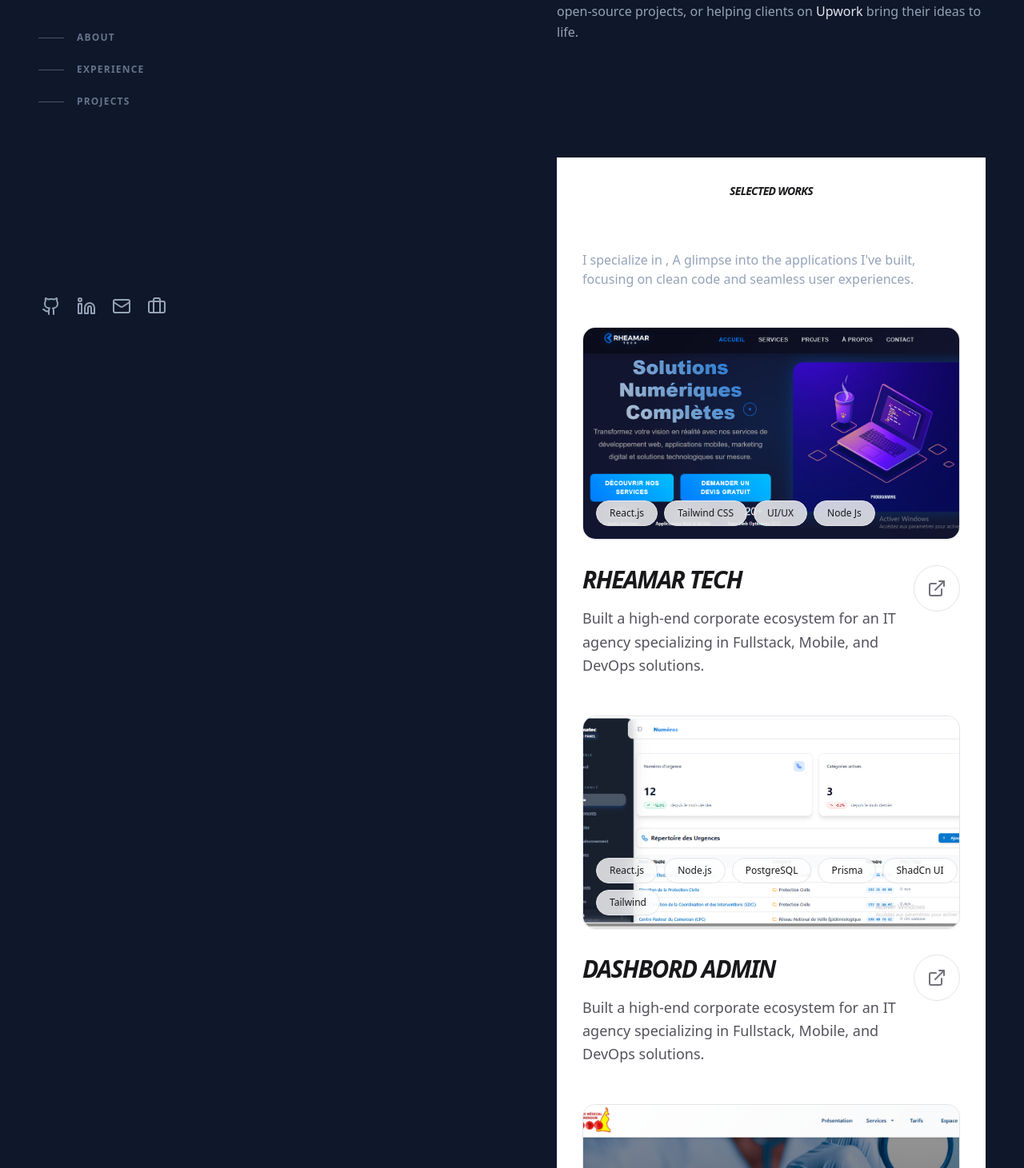
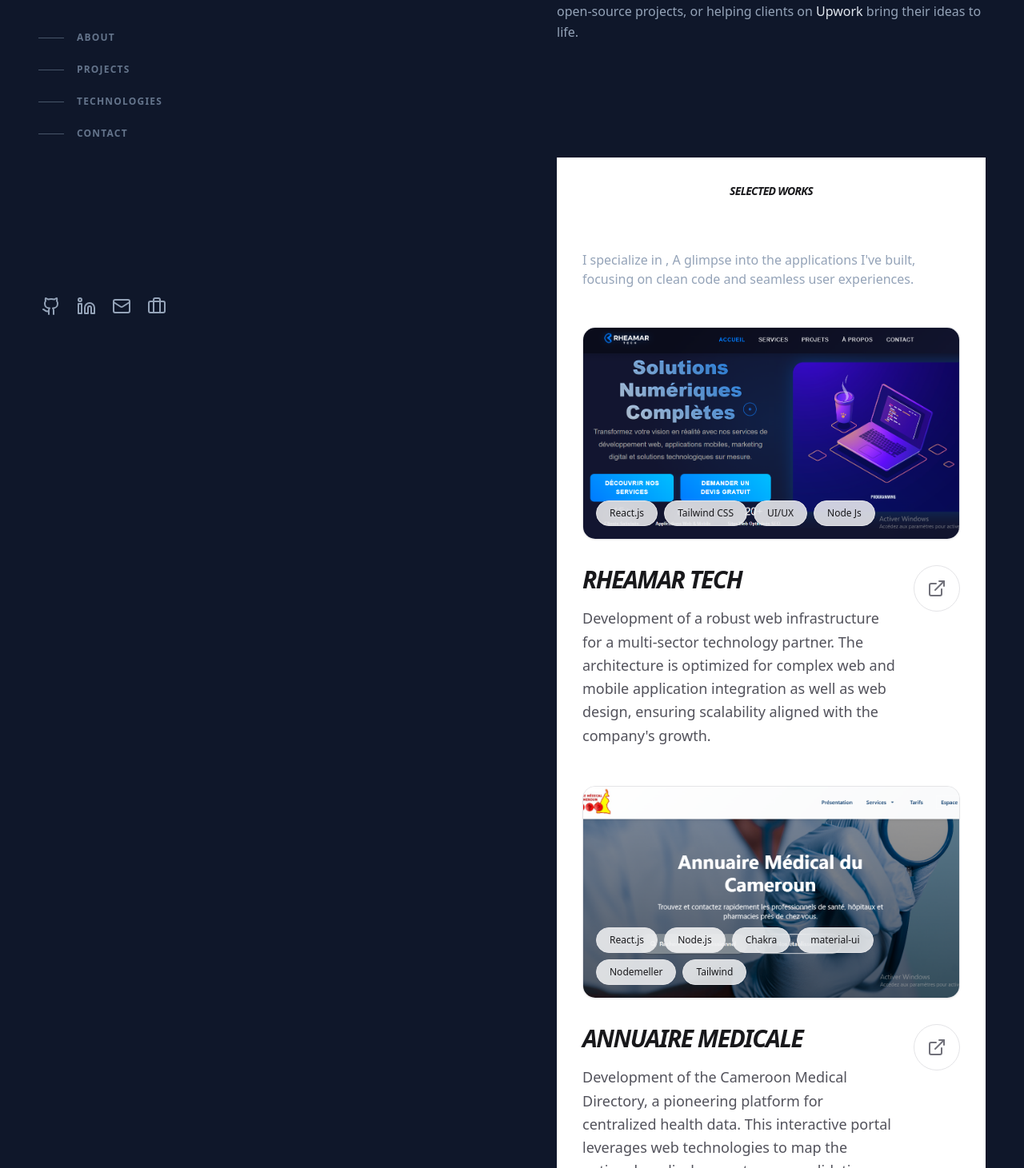
Before and after one commit to lydie2025/portfolio, a React (Vite) app: page / in a window 1280 px wide. Shown: the part 309-1770 px from the top of the page at 80% size. Built offline with nearby package versions, Linux system fonts and the light colour scheme.

Commit message:
ajouts des modifications

```diff
--- a/package.json
+++ b/package.json
@@ -22,7 +22,7 @@
     "react-dom": "^19.2.0",
     "react-hook-form": "^7.72.1",
     "react-icons": "^5.6.0",
-    "react-router-dom": "^7.13.1",
+    "react-router-dom": "^7.14.1",
     "sonner": "^2.0.7",
     "tailwind-merge": "^3.5.0",
     "tailwindcss-animate": "^1.0.7",
--- a/src/components/LeftPanel.tsx
+++ b/src/components/LeftPanel.tsx
@@ -1,4 +1,5 @@
 import { Github, Linkedin, Mail, Briefcase } from 'lucide-react';
+import { NavLink } from 'react-router-dom';
 
 const LeftPanel = () => {
   return (
@@ -16,14 +17,19 @@
 
         <nav className="hidden lg:block" aria-label="In-page jump links">
           <ul className="mt-16 w-max">
-            {['About', 'Experience', 'Projects'].map((item) => (
-              <li key={item}>
-                <a className="group flex items-center py-3" href={`#${item.toLowerCase()}`}>
+            {[
+            { label: 'About', href: '/about' },
+            { label: 'Projects', href: '/projects' },
+            { label: 'Technologies', href: '/technologie' },
+            { label: 'Contact', href: '/contact' },
+            ].map((item) => (
+              <li key={item.label}>
+                <NavLink className="group flex items-center py-3" to={item.href}>
                   <span className="mr-4 h-px w-8 bg-slate-600 transition-all group-hover:w-16 group-hover:bg-slate-200 motion-reduce:transition-none"></span>
                   <span className="text-xs font-bold uppercase tracking-widest text-slate-500 group-hover:text-slate-200">
-                    {item}
+                    {item.label}
                   </span>
-                </a>
+                </NavLink>
               </li>
             ))}
           </ul>
@@ -42,7 +48,7 @@
           </a>
         </li>
         <li>
-          <a className="block text-slate-400 hover:text-slate-200 transition-colors" href="mailto:ton@email.com" aria-label="Email">
+          <a className="block text-slate-400 hover:text-slate-200 transition-colors" href="mklydie23xy@email.com" aria-label="Email">
             <Mail size={24} />
           </a>
         </li>
--- a/src/components/RightPanel.tsx
+++ b/src/components/RightPanel.tsx
@@ -8,9 +8,9 @@
   return (
     <main id="content" className="lg:w-1/2 lg:py-24 px-6 pt-12 pb-24 md:px-12">
       <About />
-      {<Projects />}
-      {<Technologie />}
-      {<Contact />}
+      <Projects />
+      <Technologie />
+      <Contact />
     </main>
   );
 };
--- a/src/components/sections/Contact.tsx
+++ b/src/components/sections/Contact.tsx
@@ -47,8 +47,7 @@
           transition={{ delay: 0.1 }}
           className="text-zinc-400 text-lg max-w-2xl mx-auto"
         >
-          Pour plus d'informations sur mes services, tarifs ou pour discuter de votre projet,
-          n'hésitez pas à me contacter.
+          For more information regarding my services and rates, or to discuss your project, please feel free to contact me.
         </motion.p>
       </div>
 
--- a/src/components/sections/Projects.tsx
+++ b/src/components/sections/Projects.tsx
@@ -21,35 +21,28 @@
     {
       id: 1,
       title: "RHEAMAR TECH",
-      description: "Built a high-end corporate ecosystem for an IT agency specializing in Fullstack, Mobile, and DevOps solutions.",
+      description: "Development of a robust web infrastructure for a multi-sector technology partner. The architecture is optimized for complex web and mobile application integration as well as web design, ensuring scalability aligned with the company's growth.",
       techs: ["React.js", "Tailwind CSS", "UI/UX", "Node Js"],
       image: rheamatecImg
     },
     {
       id: 2,
-      title: "Dashbord admin",
-      description: "Built a high-end corporate ecosystem for an IT agency specializing in Fullstack, Mobile, and DevOps solutions.",
-      techs: ["React.js", "Node.js", "PostgreSQL", "Prisma", "ShadCn UI", "Tailwind"],
-      image: adminImg
-    },
-    {
-      id: 3,
       title: "Annuaire medicale",
-      description: "Built a high-end corporate ecosystem for an IT agency specializing in Fullstack, Mobile, and DevOps solutions.",
+      description: "Development of the Cameroon Medical Directory, a pioneering platform for centralized health data. This interactive portal leverages web technologies to map the national medical ecosystem, consolidating detailed profiles and contact information for healthcare providers across the country.",
       techs: ["React.js", "Node.js", "Chakra", "material-ui","Nodemeller", "Tailwind"],
       image: annuaire
     },
     {
-      id: 4,
+      id: 3,
       title: "Cogep ltd",
-      description: "Built a high-end corporate ecosystem for an IT agency specializing in Fullstack, Mobile, and DevOps solutions.",
+      description: "Design of a professional platform dedicated to organizational consulting and wealth management. A solution designed to optimize the presentation of complex services (tax, legal) and strengthen the relationship between the firm and its clients.",
       techs: ["React.js", "material-ui", "emailjs", "Tailwind CSS"],
       image: cogep
     },
     {
-      id: 5,
+      id: 4,
       title: "global group",
-      description: "Built a high-end corporate ecosystem for an IT agency specializing in Fullstack, Mobile, and DevOps solutions.",
+      description: "Implementation of a user-centric automotive services platform for GLOBAL CAR CONSULTING. A solution designed to simplify complex processes through personalized support and an intuitive interface.",
       techs: ["React.js","material-ui", "Tailwind CSS"],
       image: global
     }
--- a/src/components/sections/Technologie.tsx
+++ b/src/components/sections/Technologie.tsx
@@ -79,7 +79,7 @@
           /* Texte gris plus clair pour le contraste */
           className="text-zinc-400 text-lg max-w-2xl mx-auto"
         >
-          Solutions robustes et évolutives basées sur les technologies modernes.
+          Robust and scalable solutions built with modern technologies.
         </motion.p>
       </div>
 
--- a/src/main.tsx
+++ b/src/main.tsx
@@ -1,10 +1,13 @@
 import React from 'react'
 import ReactDOM from 'react-dom/client'
+import { BrowserRouter } from 'react-router-dom';
 import App from './App'
 import './index.css'
 
 ReactDOM.createRoot(document.getElementById('root')!).render(
   <React.StrictMode>
+    <BrowserRouter>
     <App />
+    </BrowserRouter>
   </React.StrictMode>
 )
```
Also changed, not shown: 1 other file (tests, documents, lock files or other folders).
